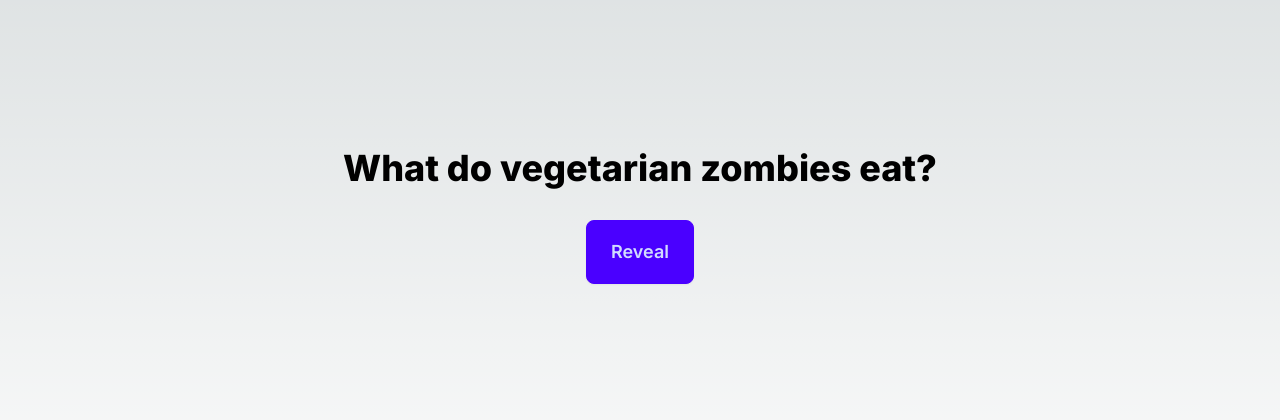
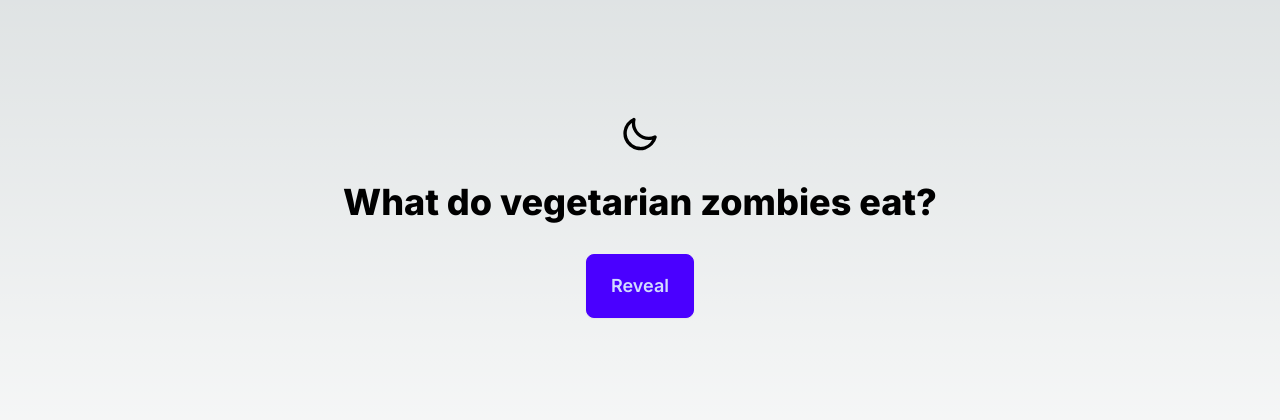
Before and after one commit to sudothai/puns, a Next.js app: page / in a window 1280 px wide. Shown: the part 184-604 px from the top of the page. Built offline with nearby package versions, Linux system fonts and the light colour scheme.

Commit message:
added dark mode

```diff
--- /dev/null
+++ b/app/components/DarkMode.tsx
@@ -0,0 +1,18 @@
+const DarkMode = () => {
+  return (
+    <label className="swap swap-rotate">
+
+    {/* this hidden checkbox controls the state */}
+    <input type="checkbox" className="theme-controller" value="dark" />
+
+    {/* sun icon */}
+    <svg className="swap-on fill-current w-10 h-10" xmlns="http://www.w3.org/2000/svg" viewBox="0 0 24 24"><path d="M5.64,17l-.71.71a1,1,0,0,0,0,1.41,1,1,0,0,0,1.41,0l.71-.71A1,1,0,0,0,5.64,17ZM5,12a1,1,0,0,0-1-1H3a1,1,0,0,0,0,2H4A1,1,0,0,0,5,12Zm7-7a1,1,0,0,0,1-1V3a1,1,0,0,0-2,0V4A1,1,0,0,0,12,5ZM5.64,7.05a1,1,0,0,0,.7.29,1,1,0,0,0,.71-.29,1,1,0,0,0,0-1.41l-.71-.71A1,1,0,0,0,4.93,6.34Zm12,.29a1,1,0,0,0,.7-.29l.71-.71a1,1,0,1,0-1.41-1.41L17,5.64a1,1,0,0,0,0,1.41A1,1,0,0,0,17.66,7.34ZM21,11H20a1,1,0,0,0,0,2h1a1,1,0,0,0,0-2Zm-9,8a1,1,0,0,0-1,1v1a1,1,0,0,0,2,0V20A1,1,0,0,0,12,19ZM18.36,17A1,1,0,0,0,17,18.36l.71.71a1,1,0,0,0,1.41,0,1,1,0,0,0,0-1.41ZM12,6.5A5.5,5.5,0,1,0,17.5,12,5.51,5.51,0,0,0,12,6.5Zm0,9A3.5,3.5,0,1,1,15.5,12,3.5,3.5,0,0,1,12,15.5Z"/></svg>
+
+    {/* moon icon */}
+    <svg className="swap-off fill-current w-10 h-10" xmlns="http://www.w3.org/2000/svg" viewBox="0 0 24 24"><path d="M21.64,13a1,1,0,0,0-1.05-.14,8.05,8.05,0,0,1-3.37.73A8.15,8.15,0,0,1,9.08,5.49a8.59,8.59,0,0,1,.25-2A1,1,0,0,0,8,2.36,10.14,10.14,0,1,0,22,14.05,1,1,0,0,0,21.64,13Zm-9.5,6.69A8.14,8.14,0,0,1,7.08,5.22v.27A10.15,10.15,0,0,0,17.22,15.63a9.79,9.79,0,0,0,2.1-.22A8.11,8.11,0,0,1,12.14,19.73Z"/></svg>
+
+    </label>
+  )
+}
+
+export default DarkMode
--- a/app/components/Question.tsx
+++ b/app/components/Question.tsx
@@ -1,7 +1,7 @@
 const Question = () => {
   return (
     <div>
-        <h1 className="text-4xl font-extrabold dark:text-white">What do vegetarian zombies eat?</h1>
+        <h1 className="mt-7 text-4xl font-extrabold dark:text-white">What do vegetarian zombies eat?</h1>
     </div>
   )
 }
--- a/app/layout.tsx
+++ b/app/layout.tsx
@@ -15,7 +15,7 @@
   children: React.ReactNode
 }) {
   return (
-    <html lang="en" data-theme="light">
+    <html lang="en">
       <body className={inter.className}>
         {/* <div className="container h-full pt-12"> */}
         <div>
--- a/app/page.tsx
+++ b/app/page.tsx
@@ -1,11 +1,13 @@
 import Question from "./components/Question"
 import Button from "./components/Button"
 import Answer from "./components/Answer"
+import DarkMode from "./components/DarkMode"
 
 const Home = () => {
   return (
     // <main className="grid items-center justify-center mt-10">
     <main className="flex flex-col items-center justify-center h-screen">
+      <DarkMode />
       <Question />
       <Button />
     </main>
--- a/tailwind.config.ts
+++ b/tailwind.config.ts
@@ -17,7 +17,7 @@
   },
   plugins: [require("@tailwindcss/typography"), require("daisyui")],
   daisyui: {
-    themes: ["dracula", "light"],
+    themes: ["light", "dark"],
   },
 }
 export default config
```
